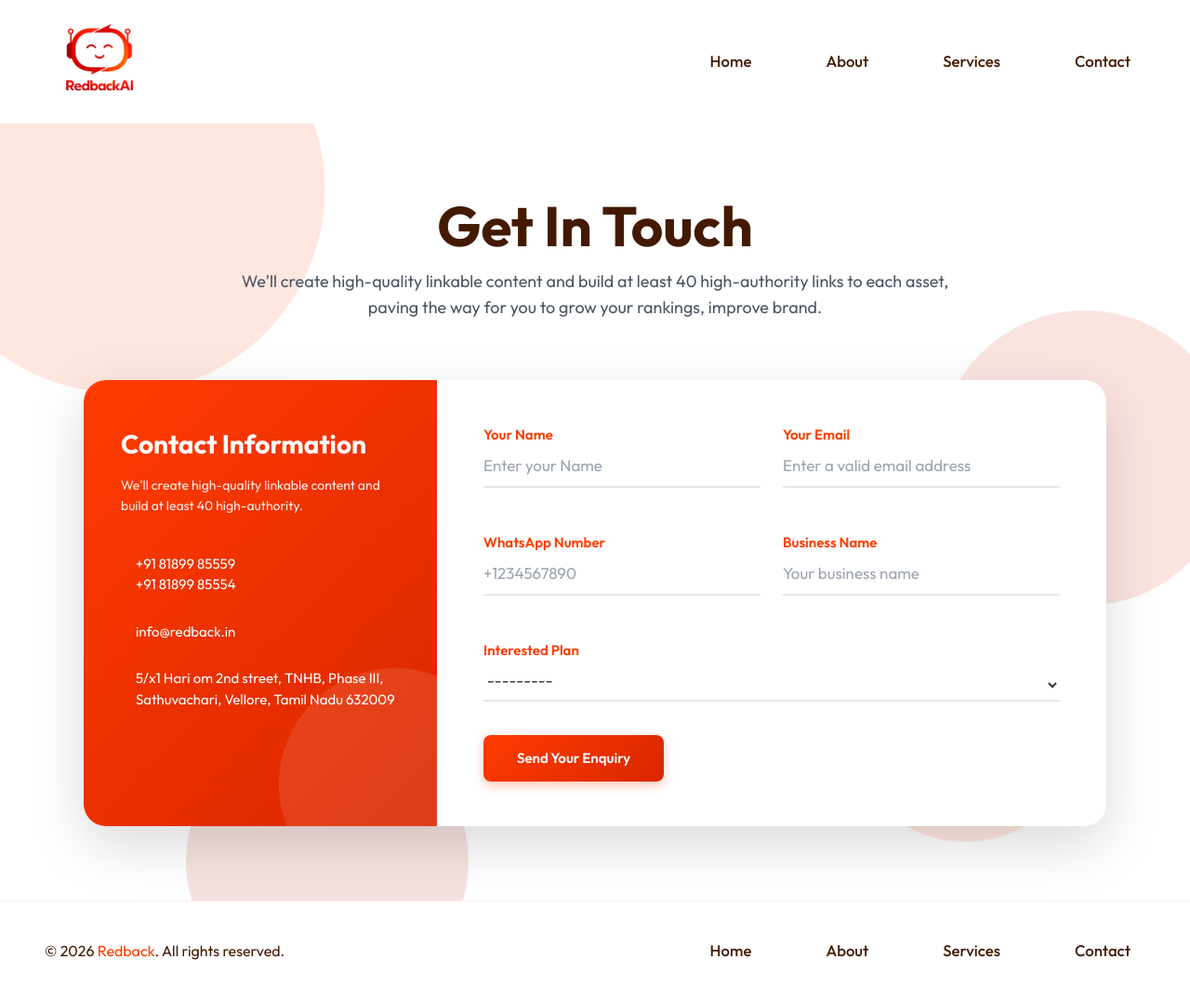
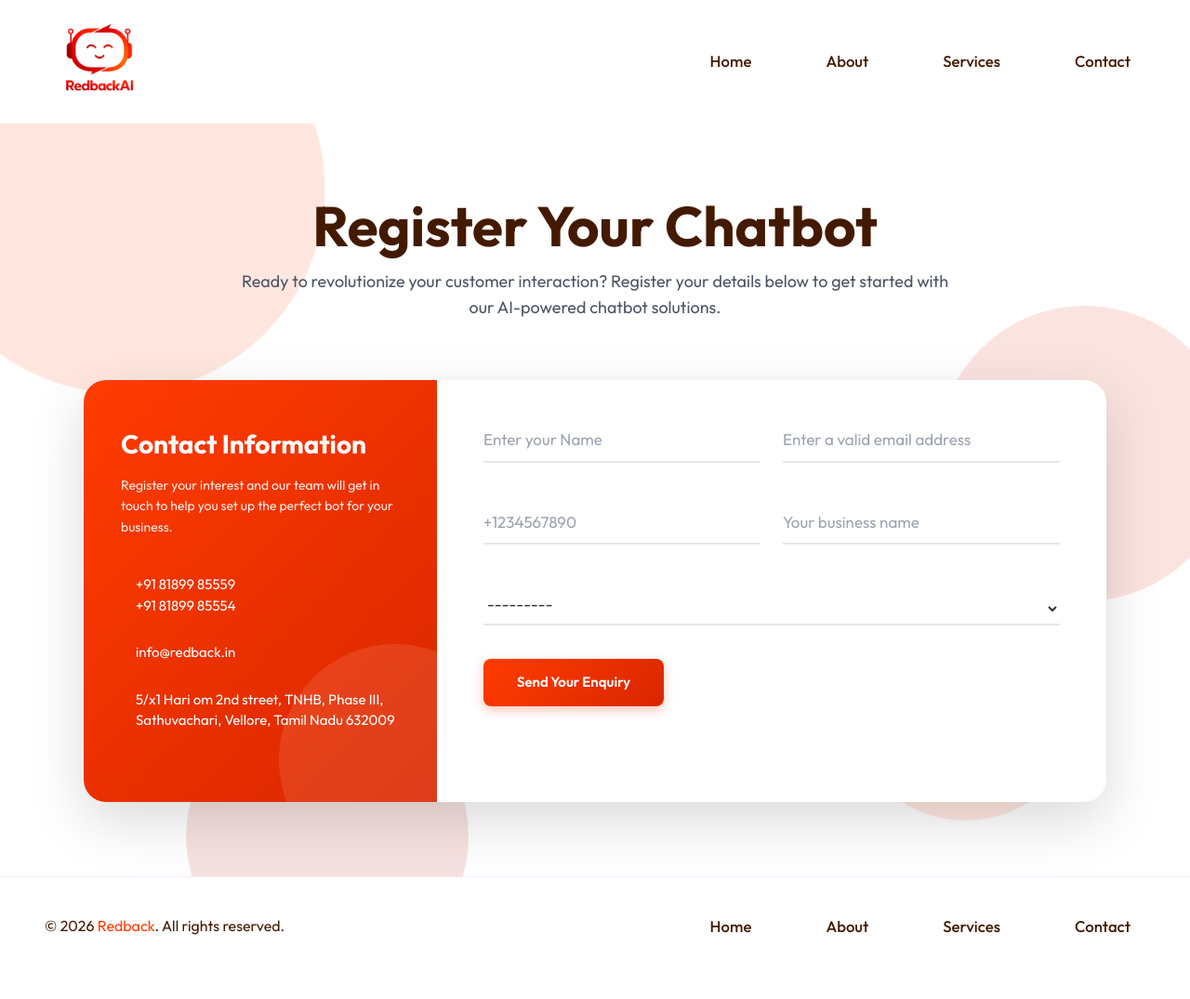
Before and after one commit to Gd0810/chatbot, a Django app: page /contact/ in a window 1280 px wide. Shown: the whole page at 93% size. After the commit the page ends 1006 px from the top, so only its background shows below. Run offline with Django 5.2, Linux system fonts and the light colour scheme; parts of the project's set-up code (start-up, migrations or seed data) failed here and were passed over; some libraries are stand-ins or nearby versions.

Commit message:
update:contact_for_UI

```diff
--- a/templates/pages/contact.html
+++ b/templates/pages/contact.html
@@ -246,10 +246,10 @@
         <!-- Header -->
         <div class="text-center mb-16">
             <h1 class="text-5xl sm:text-6xl font-black mb-4" style="color: rgb(67, 26, 0);">
-                Get In Touch
+                Register Your Chatbot
             </h1>
             <p class="text-lg text-gray-600 max-w-3xl mx-auto">
-                We'll create high-quality linkable content and build at least 40 high-authority links to each asset, paving the way for you to grow your rankings, improve brand.
+                Ready to revolutionize your customer interaction? Register your details below to get started with our AI-powered chatbot solutions.
             </p>
         </div>
 
@@ -258,7 +258,7 @@
             <!-- Left Panel - Contact Information -->
             <div class="contact-info-panel">
                 <h2>Contact Information</h2>
-                <p>We'll create high-quality linkable content and build at least 40 high-authority.</p>
+                <p>Register your interest and our team will get in touch to help you set up the perfect bot for your business.</p>
 
                 <div class="contact-detail">
                     <iconify-icon icon="mdi:phone"></iconify-icon>
@@ -283,7 +283,7 @@
 
                     <div class="form-row">
                         <div class="form-group">
-                            <label>Your Name</label>
+                            <iconify-icon icon="si:user-fill"style="color: rgb(255, 60, 0); font-size: 20px; margin-bottom: 8px;"></iconify-icon>
                             {{ form.name }}
                             {% if form.name.errors %}
                                 <div class="text-red-600 text-sm mt-1">{{ form.name.errors }}</div>
@@ -291,7 +291,7 @@
                         </div>
 
                         <div class="form-group">
-                            <label>Your Email</label>
+                            <iconify-icon icon="ic:round-mail"style="color: rgb(255, 60, 0); font-size: 20px; margin-bottom: 8px;"></iconify-icon>
                             {{ form.gmail }}
                             {% if form.gmail.errors %}
                                 <div class="text-red-600 text-sm mt-1">{{ form.gmail.errors }}</div>
@@ -301,7 +301,7 @@
 
                     <div class="form-row">
                         <div class="form-group">
-                            <label>WhatsApp Number</label>
+                            <iconify-icon icon="basil:whatsapp-solid"style="color: rgb(255, 60, 0); font-size: 20px; margin-bottom: 8px;"></iconify-icon>
                             {{ form.whatsappnumber }}
                             {% if form.whatsappnumber.errors %}
                                 <div class="text-red-600 text-sm mt-1">{{ form.whatsappnumber.errors }}</div>
@@ -309,7 +309,7 @@
                         </div>
 
                         <div class="form-group">
-                            <label>Business Name</label>
+                            <iconify-icon icon="streamline-ultimate:carnival-shop-bold"style="color: rgb(255, 60, 0); font-size: 20px; margin-bottom: 8px;"></iconify-icon>
                             {{ form.business_name }}
                             {% if form.business_name.errors %}
                                 <div class="text-red-600 text-sm mt-1">{{ form.business_name.errors }}</div>
@@ -318,7 +318,7 @@
                     </div>
 
                     <div class="form-group">
-                        <label>Interested Plan</label>
+                        <iconify-icon icon="ri:chat-ai-fill"style="color: rgb(255, 60, 0); font-size: 20px; margin-bottom: 8px;"></iconify-icon>
                         {{ form.plane }}
                         {% if form.plane.errors %}
                             <div class="text-red-600 text-sm mt-1">{{ form.plane.errors }}</div>
```
Also changed, not shown: templates/pages/index.html (+10 -10 lines).
